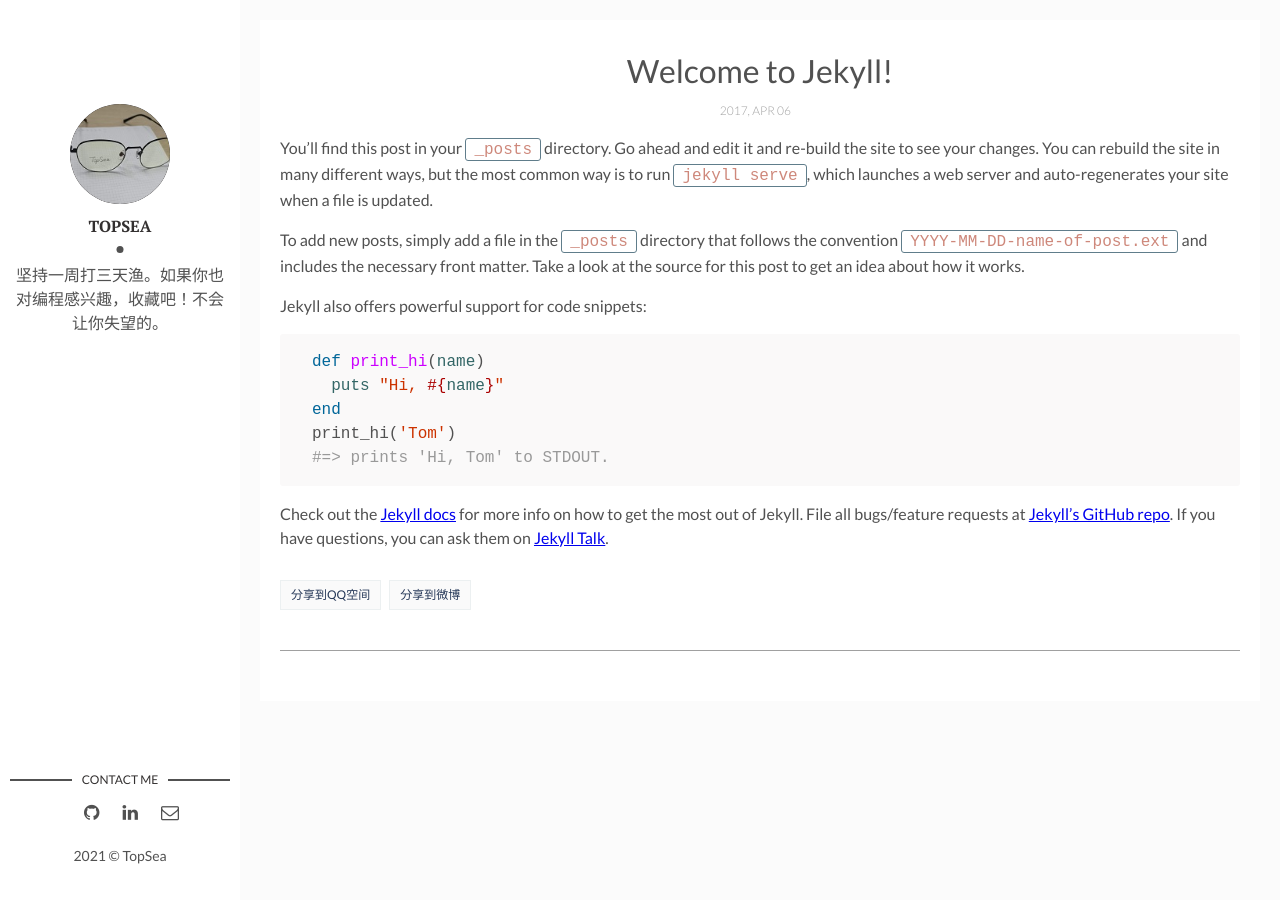
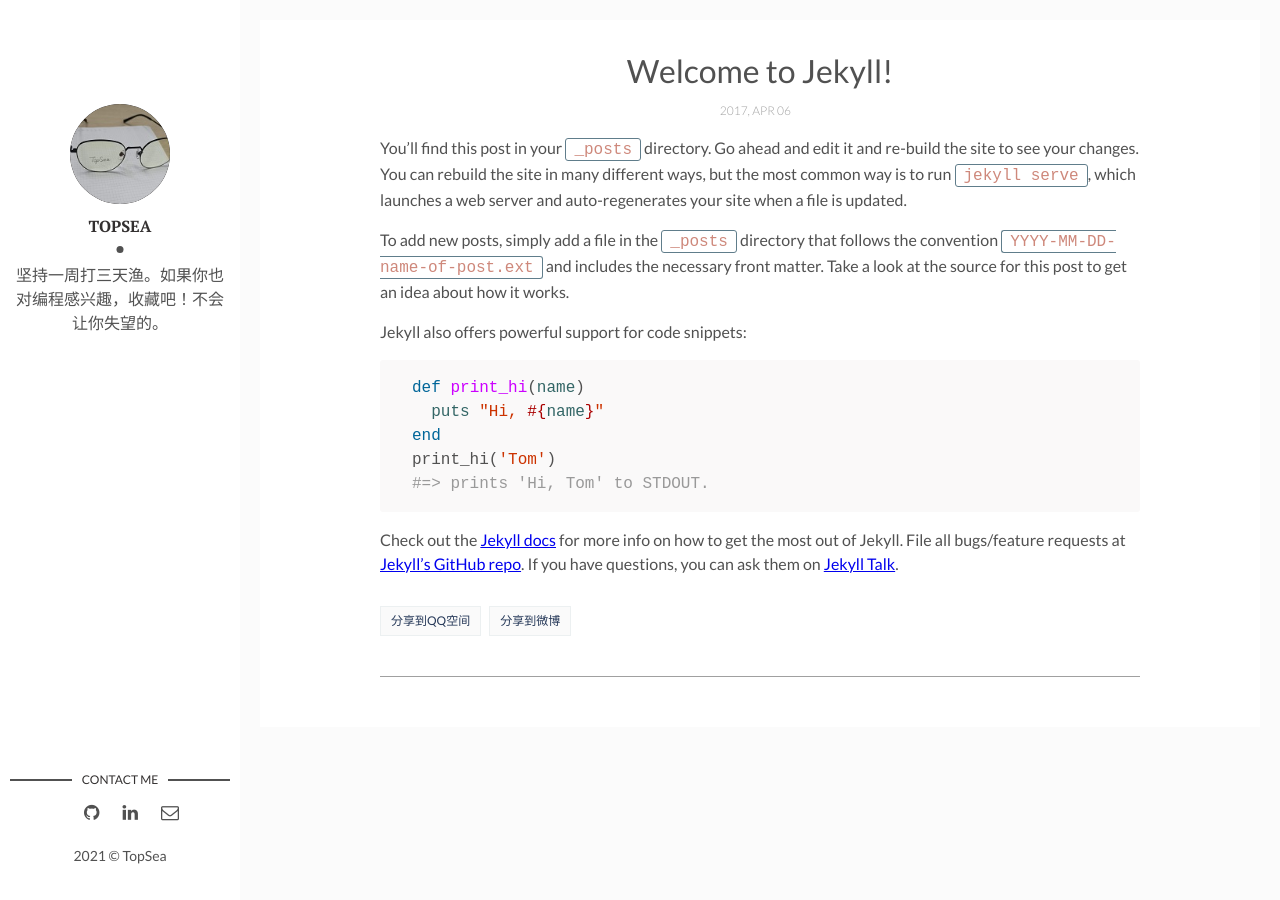
Before and after one commit to TopSea/TopSea.github.io, a Jekyll site: the page built from _posts/2017-04-06-welcome-to-jekyll.markdown, in a window 1280 px wide. Built offline with Jekyll 4.4.1, drawn with Linux system fonts in a browser that asks for light colours.

Commit message:
调整了博客内容页
视频高度与宽度的比例，内容整体宽度和边距。

```diff
--- a/_includes/javascripts.html
+++ b/_includes/javascripts.html
@@ -1,2 +1,2 @@
 <!-- Main Js -->
-<script src="/assets/js/main.js"></script>
+<script src="/assets/js/sea-write.js"></script>
--- a/_layouts/default.html
+++ b/_layouts/default.html
@@ -7,6 +7,7 @@
     {{ content }}
   </div>
 
+  {% include javascripts.html %}
   {% include analytics.html %}
 </body>
 </html>
--- a/_layouts/post.html
+++ b/_layouts/post.html
@@ -18,7 +18,7 @@
     {% if page.video %}
     <div class="page-cover-video">
       <figure>
-        <iframe class="page-video" src={{ "//player.bilibili.com/" | append : page.video }} scrolling="no" border="0" frameborder="no" framespacing="0" allowfullscreen="true"> </iframe>
+        <iframe id="videoB" class="page-video" src={{ "//player.bilibili.com/" | append : page.video }} scrolling="no" border="0" frameborder="no" framespacing="0" allowfullscreen="true"> </iframe>
         {% if page.fig-caption %}
           <figcaption>{{page.fig-caption}}</figcaption>
         {% endif %}
--- a/assets/css/main.css
+++ b/assets/css/main.css
@@ -1199,6 +1199,11 @@
 }
 
 /* - - - - - - - - - - Post Page Styles - - - - - - - - - - */
+.page-content {
+    width: 80%;
+    margin: 0 auto;
+}
+
 .wrap-content {
     padding: 20px;
 }
--- /dev/null
+++ b/assets/js/sea-write.js
@@ -0,0 +1,5 @@
+var video = document.querySelector("#videoB");
+var currWidth = video.clientWidth;
+var height = currWidth / 4 * 3;
+video.style.height = height + "px";
+// video.style.height = 50 + "px";
```
